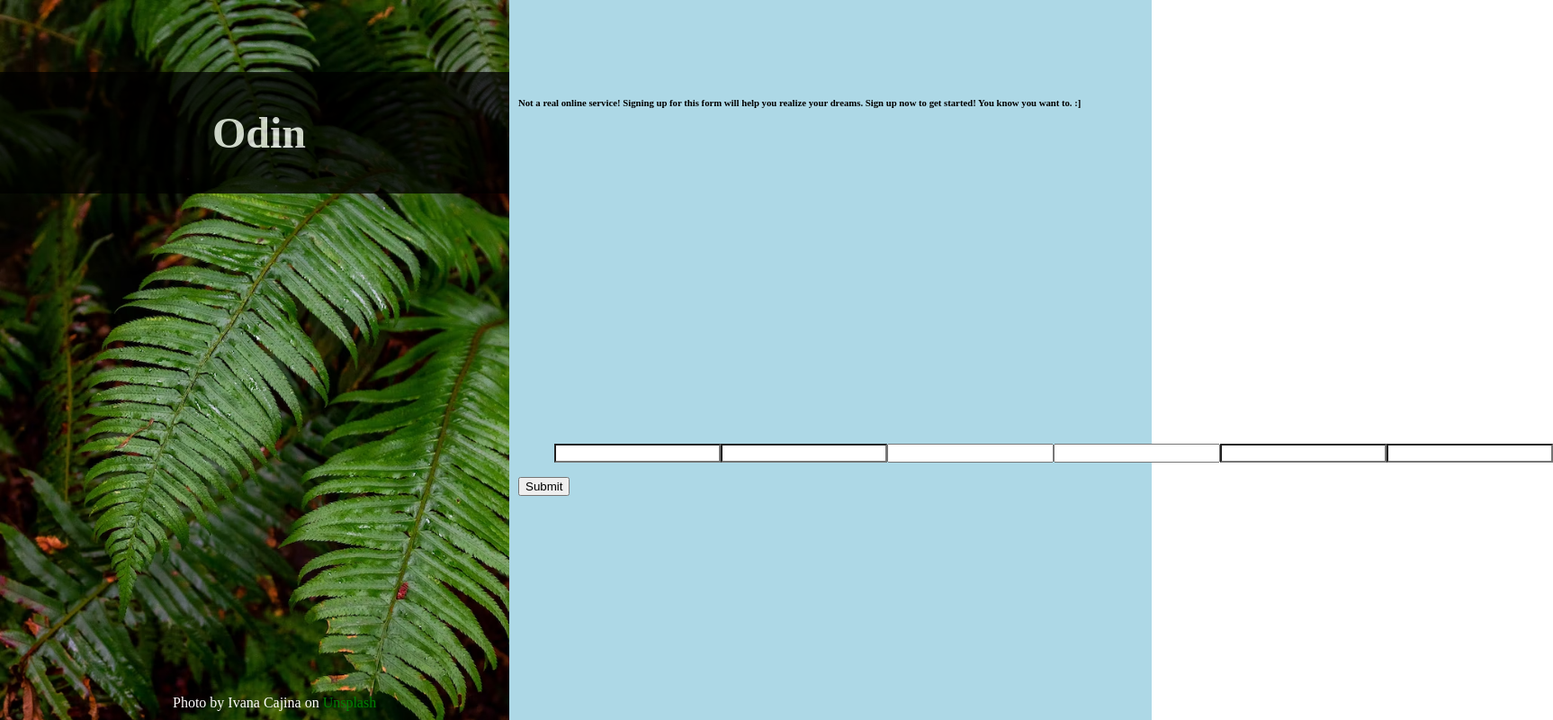
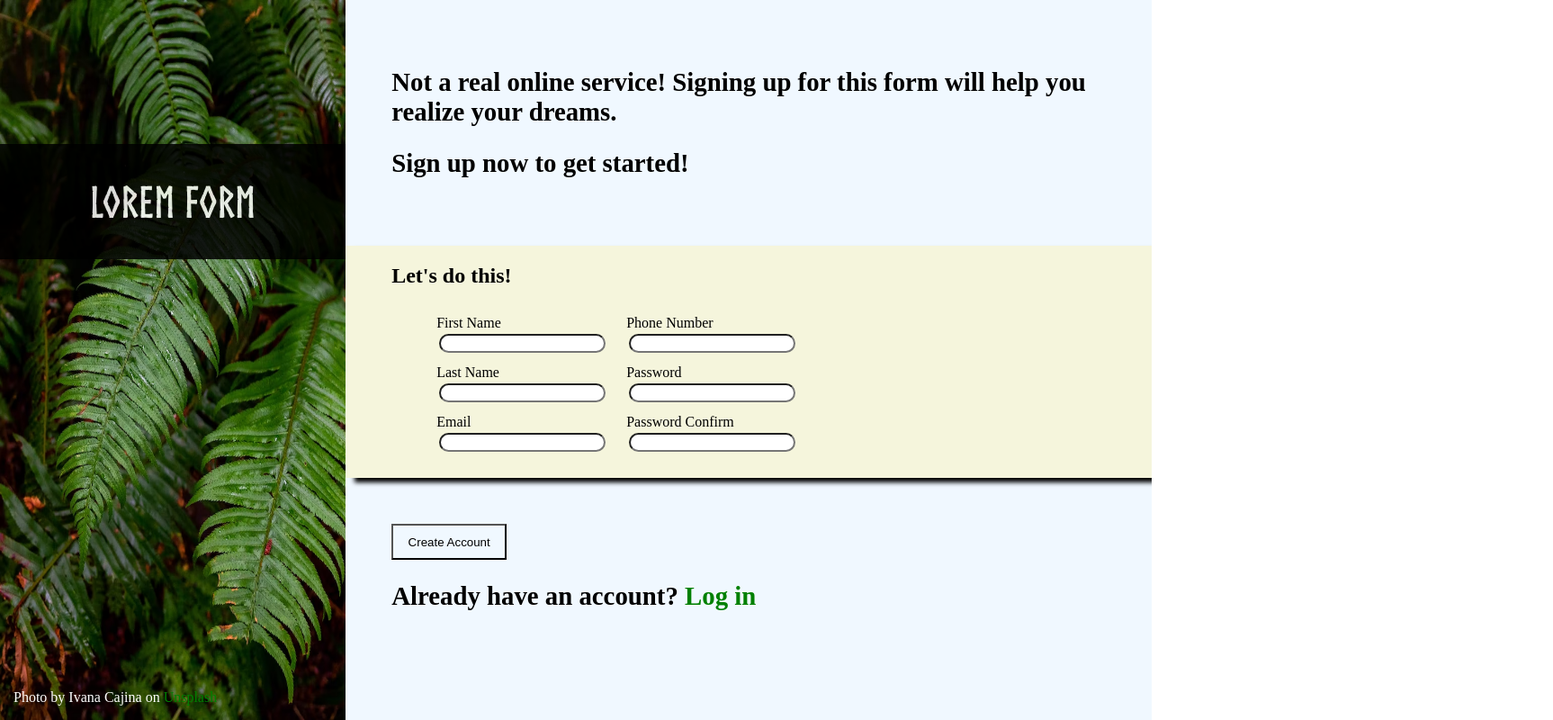
Before and after one commit to sosropartono/sign-up-form, a plain HTML site: page index.html in a window 1280 px wide. Shown: the whole page at 90% size, 1726 px wide, since content can reach past the window. Drawn offline with Linux system fonts and the light colour scheme.

Commit message:
Removed input nesting for flexbox, completed basic page layout

```diff
--- a/index.html
+++ b/index.html
@@ -10,67 +10,72 @@
 <body>
     <section class="left-section">
             <div class="title-wrapper">
-                <h1 class="title">Odin</h1>
+                <h1 class="title">Lorem Form</h1>
             </div>
-            <div class="title-footer">Photo by Ivana Cajina on <a href="https://unsplash.com/photos/asuyh-_ZX54">Unsplash</a></div>
+
+            <p class="credits">Photo by Ivana Cajina on <a href="https://unsplash.com/photos/asuyh-_ZX54">Unsplash</a></p>
 
             <img src="background_img.avif" alt="">
-
     </section>
 
 
     <!-- Split right side into 3 sections, header, mid, footer -->
 <section class="right-side">
 
-    <div class="header">
-        <h6>Not a real online service! Signing up for this form will help you realize your
-            dreams. Sign up now to get started!
+    <div class="right-side-box">
+        <h1 class="header">Not a real online service! Signing up for this form will help you realize your
+            dreams.
 
-            You know you want to. :]
-        </h6>
+        </h1>
+        <h1>Sign up now to get started!</h1>
+    </div>
+    <div class="middle-box">
+        <h1>Let's do this! </h1>
+        <form id="create-account" action="index.html" method="post">
+            <ul class="list-of-inputs">
+                <div class="column-input-1">
+                    <li>
+                        <label for="first-name">First Name</label>
+                        <input type="text" minlength="2" maxlength="30" required>
+                    </li>
+                    <li>
+                        <label for="last-name"> Last Name
+                        </label>
+                        <input type="text" minlength="2" maxlength="30" required>
 
-    </div>
-    <div class="mid-form"></div>
-        <form action="index.html">
-            <ul class="list-of-inputs">
-                <label for="first-name">
-                    <input type="text" minlength="2" maxlength="30" required>
-                </label>
-                <li>
-                    <label for="last-name">
-                        <input type="text" minlength="2" maxlength="30" required>
-                    </label>
                     </li>
                     <!-- Nested label and email are semantically paired, no need for for and id pairing -->
                     <li>
-                    <label for="email">
-                        <input type="email" minlength="2" maxlength="30">
-                    </label>
+                        <label for="email"> Email</label>
+                        <input class="email-input"type="email" minlength="2" maxlength="30">
+
+                    </li>
+                </div>
+                <div class="column-input-2">
+                    <li>
+                        <label for="phone-number"> Phone Number</label>
+                        <input class="phone-input"type="text" minlength="1" maxlength="30" inputmode="numeric" pattern="\.(\d{3}).?(\d{3}).?(\d{4})">
+
                     </li>
                     <li>
-                    <label for="phone-number">
-                        <input type="text" minlength="1" maxlength="30" inputmode="numeric" pattern="\.(\d{3}).?(\d{3}).?(\d{4})">
-                    </label>
+                        <label for="password"> Password</label>
+                        <input class="password-input" type="text" minlength="1" maxlength="30" required>
+
                     </li>
                     <li>
-                    <label for="password">
-                        <input type="text" minlength="1" maxlength="30" required>
-                    </label>
+                        <label for="password-confirm" > Password Confirm</label>
+                        <input type="password" minlength="1" maxlength="30" required >
+
                     </li>
-                <li>
-                    <label for="password-confirm">
-                        <input type="password" minlength="1" maxlength="30" required>
-                    </label>
-                </li>
+                </div>
             </ul>
+            </form>
+    </div>
 
-            <button type="submit">Submit</button>
-
-
-
-        </form>
-
-        <div class="bottom-buttons"></div>
+        <div class="right-side-box">
+            <button type="submit" form="create-account">Create Account</button>
+            <h1>Already have an account? <a href="index.html">Log in</a></h1>
+        </div>
 </section>
 
 </body>
--- a/styles.css
+++ b/styles.css
@@ -3,12 +3,17 @@
     src: url(fonts/Norse-Bold.otf);
 }
 
+*{
+}
 html{
     height: 100%;
+    max-height: 100%;
 }
+
 
 body{
     height: inherit;
+    max-height: 100%;
     padding: 0;
     margin: 0;
     display: flex;
@@ -24,58 +29,127 @@ ul{
 
 }
 
-
-section.left-section{
-    width: 45vw;
-    position: relative;
-    height: auto;
+.title{
+    font-family: Norse-Bold;
+}
+.left-section{
+    min-width: 30vw;
     overflow: hidden;
-
+    text-align: center;
 }
 
-.list-of-inputs{
-    display: flex;
+img{
+    max-width: 30vw;
+    min-width: 100%;
+    min-height: 100%;
 }
+
 
 .right-side{
     display: flex;
     flex-direction: column;
     justify-content: space-around;
-    padding-left: 10px;
-    width: 55vw;
-    height: 100%;
-    background-color: lightblue;
+    min-width: 70vw;
+    background-color: aliceblue;
+    height: auto;
 }
+
+
+.right-side-box{
+    height: 32vh;
+    padding: 4vw;
+    font-size: 1.2rem;
+}
+
+button{
+    background-color: aliceblue;
+}
+
+.middle-box{
+    padding-left: 4vw;
+    height: 40vh;
+    box-shadow:  10px 5px 5px black;
+    background-color: beige;
+    width: inherit;
+
+}
+/* How does sizing work in a div? in regards to like no wrap, wrap, do divs resize with the content? */
+.list-of-inputs{
+    display: flex;
+    overflow: hidden;
+    flex-wrap: nowrap;
+
+}
+
+button{
+    appearance: none;
+    width: 10vw;
+    height: 5vh;
+
+}
+
+
+ul{
+    display: flex;
+    flex-wrap: wrap;
+    width: 800px;
+    height: inherit;
+}
+
+li{
+    margin: 10px;
+}
+
+input{
+    margin: 3px;
+    appearance: none;
+}
+
 
 h1.title{
     color: white;
     font-size: 3rem;
 
 }
-
 .title-wrapper{
-    width: inherit;
+    width: 30vw;
     background-color: black;
-    text-align: center;
     color: white;
     position: absolute;
-    margin-top: 10vh;
-    opacity: calc(75%);
+    margin-top: 20vh;
+    opacity: calc(85%);
 }
-.title-footer{
+
+p{
     position: absolute;
+    text-align: center;
+    margin-left: 15px;
     bottom: 0;
     color: white;
-    margin-left: 15vw;
-    margin-bottom: 10px;
 }
 
-img{
-    width: inherit;
-}
 
 a, a:visited{
     color: green;
     text-decoration: none;
 
 }
+
+/* Need to stop making specific classes just for small rules like this, not using cascade well? */
+
+input{
+    border-radius: 300px;
+    appearance: none;
+}
+
+li{
+    display: flex;
+    flex-wrap: nowrap;
+    flex-direction: column;
+}
+input:focus{
+    border-style: solid;
+    border-color: brown;
+
+    background-color: lightcyan;
+}
```
Lines whose indentation alone changed are shown as unchanged.
